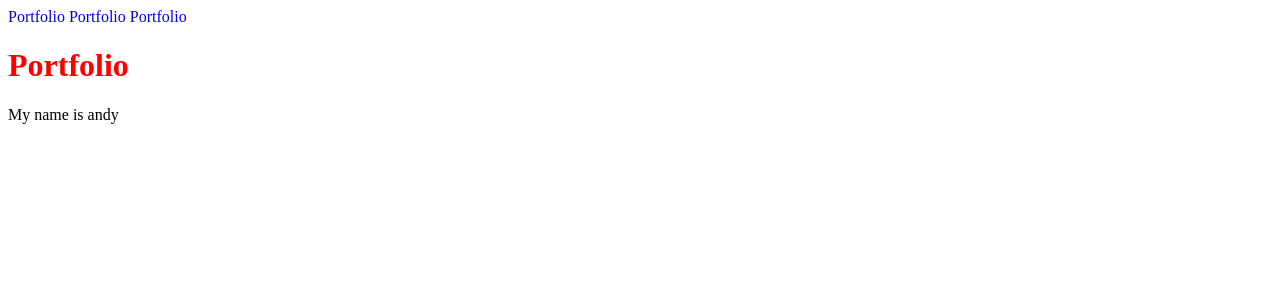
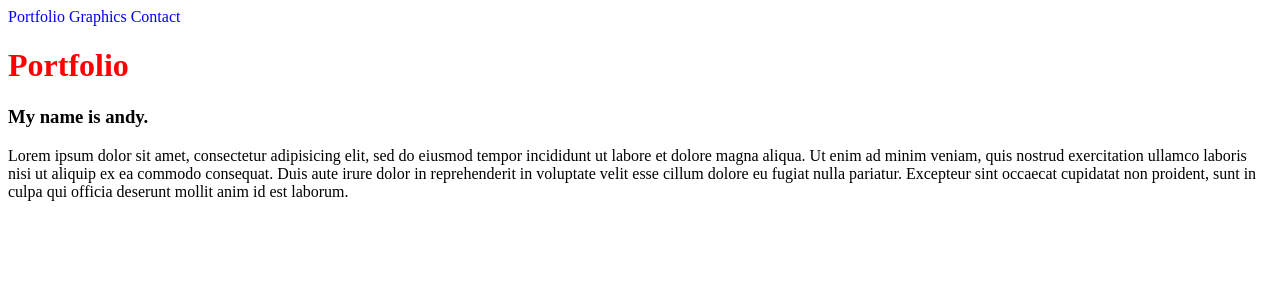
Before and after one commit to woolyink/woolyink.github.io, a Jekyll site: the page built from index.html, in a window 1280 px wide. Shown: the top 300 px of the page. Built offline with Jekyll 4.4.1, drawn with Linux system fonts in a browser that asks for light colours.

Commit message:
a little more content

```diff
--- a/contact.html
+++ b/contact.html
@@ -1,7 +1,8 @@
 ---
 layout: default
-title: Portfolio
+title: Contact
 nav-position: 3
 ---
 
-My name is andy
+<h3>Contact me here.</h3>
+<p>Lorem ipsum dolor sit amet, consectetur adipisicing elit, sed do eiusmod tempor incididunt ut labore et dolore magna aliqua. Ut enim ad minim veniam, quis nostrud exercitation ullamco laboris nisi ut aliquip ex ea commodo consequat. Duis aute irure dolor in reprehenderit in voluptate velit esse cillum dolore eu fugiat nulla pariatur. Excepteur sint occaecat cupidatat non proident, sunt in culpa qui officia deserunt mollit anim id est laborum.</p>
--- a/graphics.html
+++ b/graphics.html
@@ -1,7 +1,8 @@
 ---
 layout: default
-title: Portfolio
+title: Graphics
 nav-position: 2
 ---
 
-My name is andy
+<h3>Graphics Page.</h3>
+<p>Lorem ipsum dolor sit amet, consectetur adipisicing elit, sed do eiusmod tempor incididunt ut labore et dolore magna aliqua. Ut enim ad minim veniam, quis nostrud exercitation ullamco laboris nisi ut aliquip ex ea commodo consequat. Duis aute irure dolor in reprehenderit in voluptate velit esse cillum dolore eu fugiat nulla pariatur. Excepteur sint occaecat cupidatat non proident, sunt in culpa qui officia deserunt mollit anim id est laborum.</p>
--- a/index.html
+++ b/index.html
@@ -4,4 +4,5 @@
 nav-position: 1
 ---
 
-My name is andy
+<h3>My name is andy.</h3>
+<p>Lorem ipsum dolor sit amet, consectetur adipisicing elit, sed do eiusmod tempor incididunt ut labore et dolore magna aliqua. Ut enim ad minim veniam, quis nostrud exercitation ullamco laboris nisi ut aliquip ex ea commodo consequat. Duis aute irure dolor in reprehenderit in voluptate velit esse cillum dolore eu fugiat nulla pariatur. Excepteur sint occaecat cupidatat non proident, sunt in culpa qui officia deserunt mollit anim id est laborum.</p>
```
Also changed, not shown: 3 other files.
